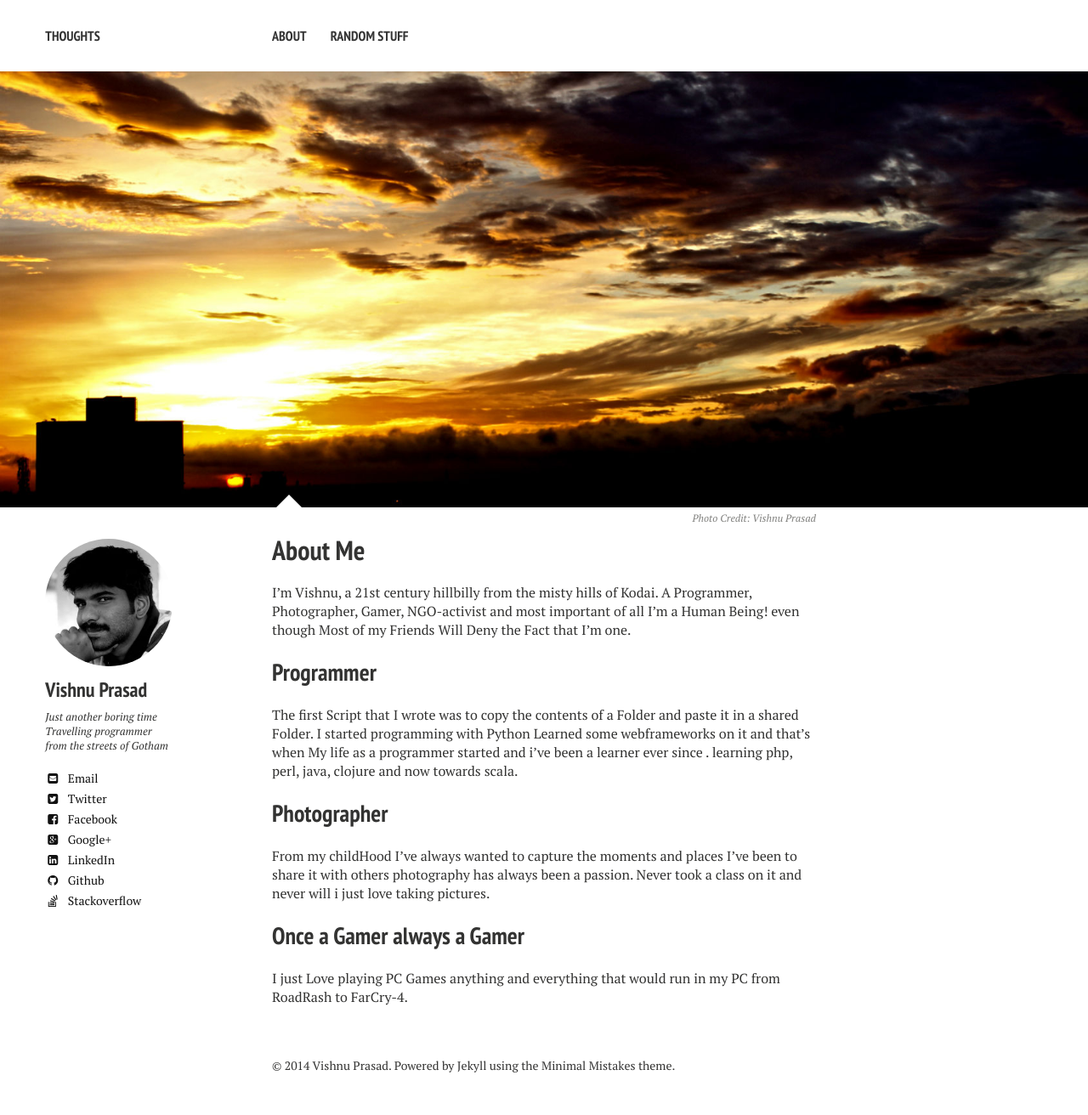
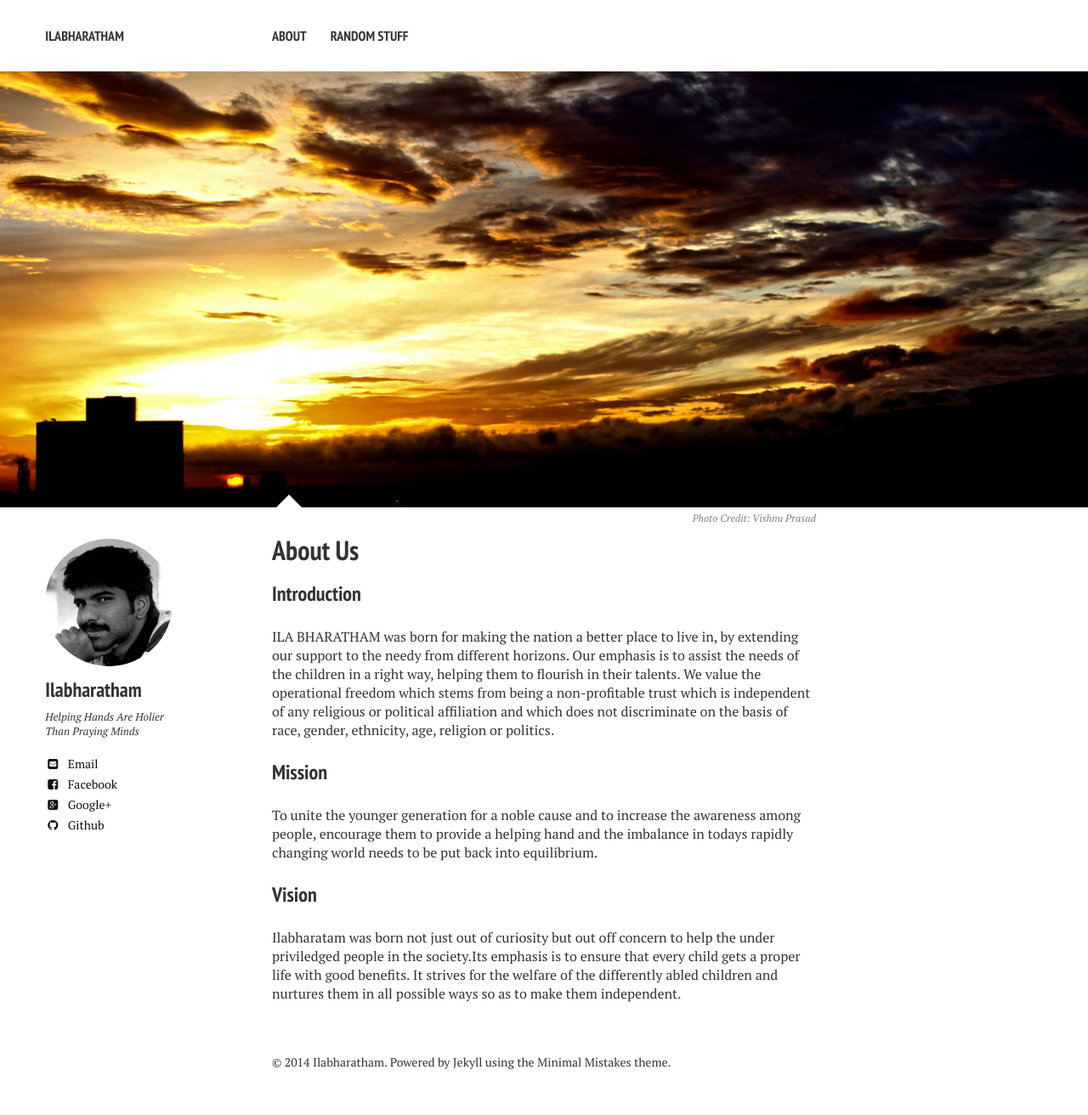
Before and after one commit to ilabharatham/ilabharatham.github.io, a Jekyll site: the page built from about/index.md, in a window 1280 px wide. Shown: the whole page at 85% size. Built offline with Jekyll 4.4.1, drawn with Linux system fonts in a browser that asks for light colours; nearby versions of some CDN libraries.

Commit message:
initialized

```diff
--- a/_config.yml
+++ b/_config.yml
@@ -1,9 +1,9 @@
 # Site wide configuration
 
-title:            Thoughts
+title:            Ilabharatham
 locale:           en_US
-url:              http://vishnu667.github.io
-#url: http://127.0.0.1:4000
+#url:              http://ilabharatham.github.io
+url: http://127.0.0.1:4000
 
 
 # Jekyll configuration
@@ -27,13 +27,11 @@ kramdown:
 
 # Site owner
 owner:
-  name: Vishnu Prasad
+  name: Ilabharatham
   avatar: my-self.jpg
-  bio: "Just another boring time Travelling programmer from the streets of Gotham"
+  bio: "Helping Hands Are Holier Than Praying Minds"
   email: vishnu667@gmail.com
-  disqus-shortname: #vishnu667
-  twitter: vishnu_cygen
-  facebook: vishnu.cygen
+  facebook: ilabharatham
   google:
     plus: vishnu667
     analytics:
@@ -41,18 +39,7 @@ owner:
     ad-client:
     ad-slot:
   bing-verify:
-  github: vishnu667
-  stackoverflow: http://stackoverflow.com/users/123456/vishnu667
-  linkedin: vishnu667
-  instagram: #username
-  lastfm: #username
-  tumblr: #username
-  pinterest: #username
-  foursquare: #username
-  steam: #username
-  dribbble: #username
-  youtube: #username
-  soundcloud: #username
+  github: ilabharatham
 
 include: [".htaccess"]
 exclude: ["lib", "config.rb", "Capfile", "config", "log", "Rakefile", "Rakefile.rb", "tmp", "less", "*.sublime-project", "*.sublime-workspace", "test", "spec", "Gruntfile.js", "package.json", "node_modules", "Gemfile", "Gemfile.lock", "LICENSE", "README.md"]
--- a/about/index.md
+++ b/about/index.md
@@ -1,6 +1,6 @@
 ---
 layout: page
-title: About Me
+title: About Us
 tags:
   - about
   - Jekyll
@@ -15,16 +15,14 @@ image:
 published: true
 ---
 
-I’m Vishnu, a 21st century hillbilly from the misty hills of Kodai. A Programmer, Photographer, Gamer, NGO-activist and most important of all I'm a Human Being! even though Most of my Friends Will Deny the Fact that I'm one.
+### Introduction
 
-##Programmer
+ILA BHARATHAM was born for making the nation a better place to live in, by extending our support to the needy from different horizons. Our emphasis is to assist the needs of the children in a right way, helping them to flourish in their talents. We value the operational freedom which stems from being a non-profitable trust which is independent of any religious or political affiliation and which does not discriminate on the basis of race, gender, ethnicity, age, religion or politics.
 
-The first Script that I wrote was to copy the contents of a Folder and paste it in a shared Folder. I started programming with Python Learned some webframeworks on it and that's when My life as a programmer started and i've been a learner ever since . learning php, perl, java, clojure and now towards scala.
+### Mission
 
-##Photographer
+To unite the younger generation for a noble cause and to increase the awareness among people, encourage them to provide a helping hand and the imbalance in todays rapidly changing world needs to be put back into equilibrium.
 
-From my childHood I've always wanted to capture the moments and places I've been to share it with others photography has always been a passion. Never took a class on it and never will i just love taking pictures.
+### Vision
 
-##Once a Gamer always a Gamer
-
-I just Love playing PC Games anything and everything that would run in my PC from RoadRash to FarCry-4.
+Ilabharatam was born not just out of curiosity but out off concern to help the under priviledged people in the society.Its emphasis is to ensure that every child gets a proper life with good benefits. It strives for the welfare of the differently abled children and nurtures them in all possible ways so as to make them independent.
```
Also changed, not shown: index.md (+1 -1 lines).
